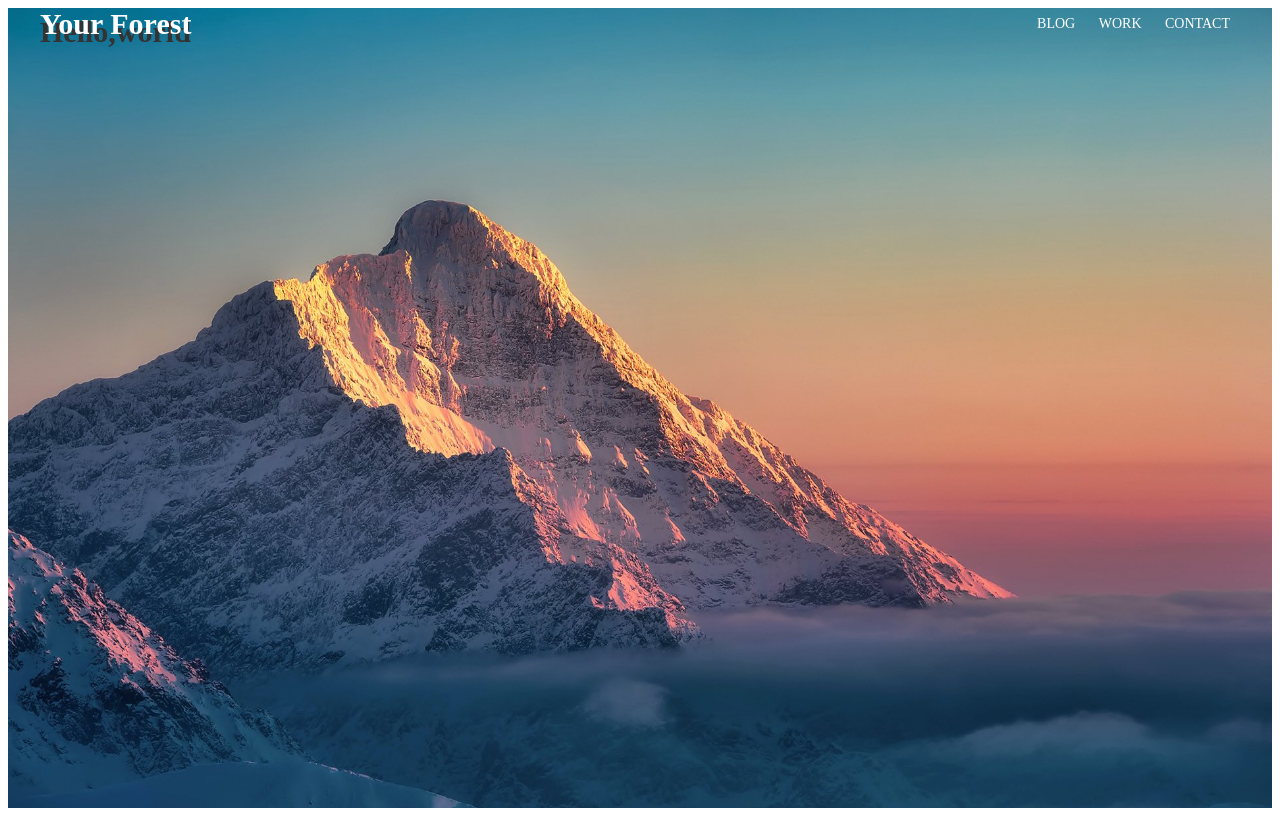
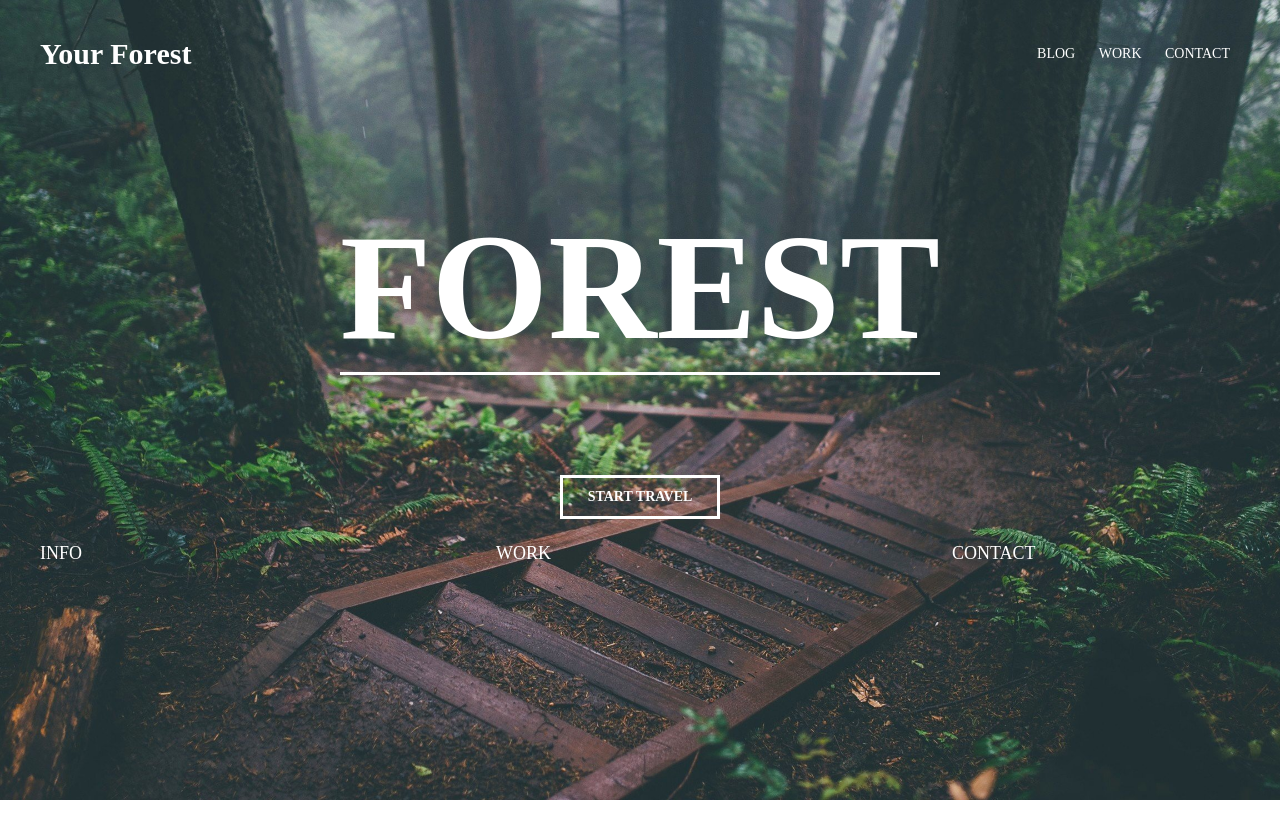
Before and after one commit to Mooncake-ks/Test_Web, a plain HTML site: page index.html in a window 1280 px wide. Drawn offline with Linux system fonts and the light colour scheme.

Commit message:
add title

```diff
--- a/css/style.css
+++ b/css/style.css
@@ -1,3 +1,8 @@
+html,body{
+    margin: 0;
+    padding: 0;
+}
+
 body{
    font-size: 15px;
    line-height: 1.6;
@@ -12,7 +17,7 @@ body{
 
 .headerCustom{
     width: 100%;
-
+    padding-top: 30px;
     position: absolute;
     top: 0;
     left: 0;
@@ -37,12 +42,31 @@ body{
     margin: 0 10px;
     color: white;
     text-decoration: none;
+    position: relative;
+    transition: color 0.2s linear;
+}
 
-    transition: color 0.2s linear;
+.navLink::after{
+    content: "";
+    display: block;
+    width: 100%;
+    height: 3px;
+
+    background-color: black;
+    opacity: 0;
+    position: absolute;
+    top: 100%;
+    left: 0;
+    z-index: 1;
+    transition: opacity 0.2s linear;
 }
 
 .navLink:hover{
     color: black;
+}
+
+.navLink:hover::after{
+    opacity: 1;
 }
 
 .headerInner{
@@ -56,9 +80,13 @@ h1,h1,h3,h4,h5,h6{
 }
 /*Главная страница*/
 .home{
+    display: flex;
+    flex-direction: column;
+    justify-content: center;
     width: 100%;
     height: 100vh;
-    background: url("../css/images/starts.jpg") center no-repeat;
+    background: url("../css/images/лес1.jpg") center no-repeat ;
+    /*filter: brightness(68%);*/
     background-size: cover;
 }
 .container{
@@ -66,3 +94,60 @@ h1,h1,h3,h4,h5,h6{
     max-width: 1200px;
     margin: 0 auto;
 }
+
+.introInner{
+    width: 100%;
+    max-width: 880px;
+    margin: 0 auto;
+    text-align: center;
+}
+.introTitle{
+    font-size: 150px;
+    filter: none;
+    font-weight: 700;
+    text-transform: uppercase;
+    text-align: center;
+    color: white;
+    line-height: 1;
+}
+
+.introTitle:after{
+    content: "";
+    display: block;
+    width: 600px;
+    height: 3px;
+    margin: 10px auto 100px;
+    background-color: white;
+}
+
+.button{
+    display: inline-block;
+    vertical-align: top;
+    padding: 8px 25px;
+    color: white;
+    border: 3px solid white;
+    text-transform: uppercase;
+    font-size: 14px;
+    font-weight: 700;
+    text-decoration: none;
+    transition: background-color 0.2s linear,color 0.2s linear;
+}
+
+.button:hover{
+    background-color: white;
+    color: black;
+}
+
+/*Slider*/
+.slider{
+    display: flex;
+    justify-content: space-between;
+}
+
+.sliderItem{
+    width: 24%;
+    padding: 20px 0;
+    color: white;
+    font-size: 18px;
+    text-transform: uppercase;
+}
--- a/index.html
+++ b/index.html
@@ -21,7 +21,16 @@
     </header>
 <div class="home">
     <div class="container">
-        <h1>Hello,world</h1>
+        <div class="introInner">
+            <h1 class="introTitle">Forest</h1>
+
+            <a class="button" href="#">Start travel</a>
+        </div>
+        <div class="slider">
+            <div class="sliderItem">Info</div>
+            <div class="sliderItem">Work</div>
+            <div class="sliderItem">Contact</div>
+        </div>
     </div>
 </div>
 </body>
```
Also changed, not shown: css/images/лес1.jpg (added), css/images/лес2.jpg (added).
